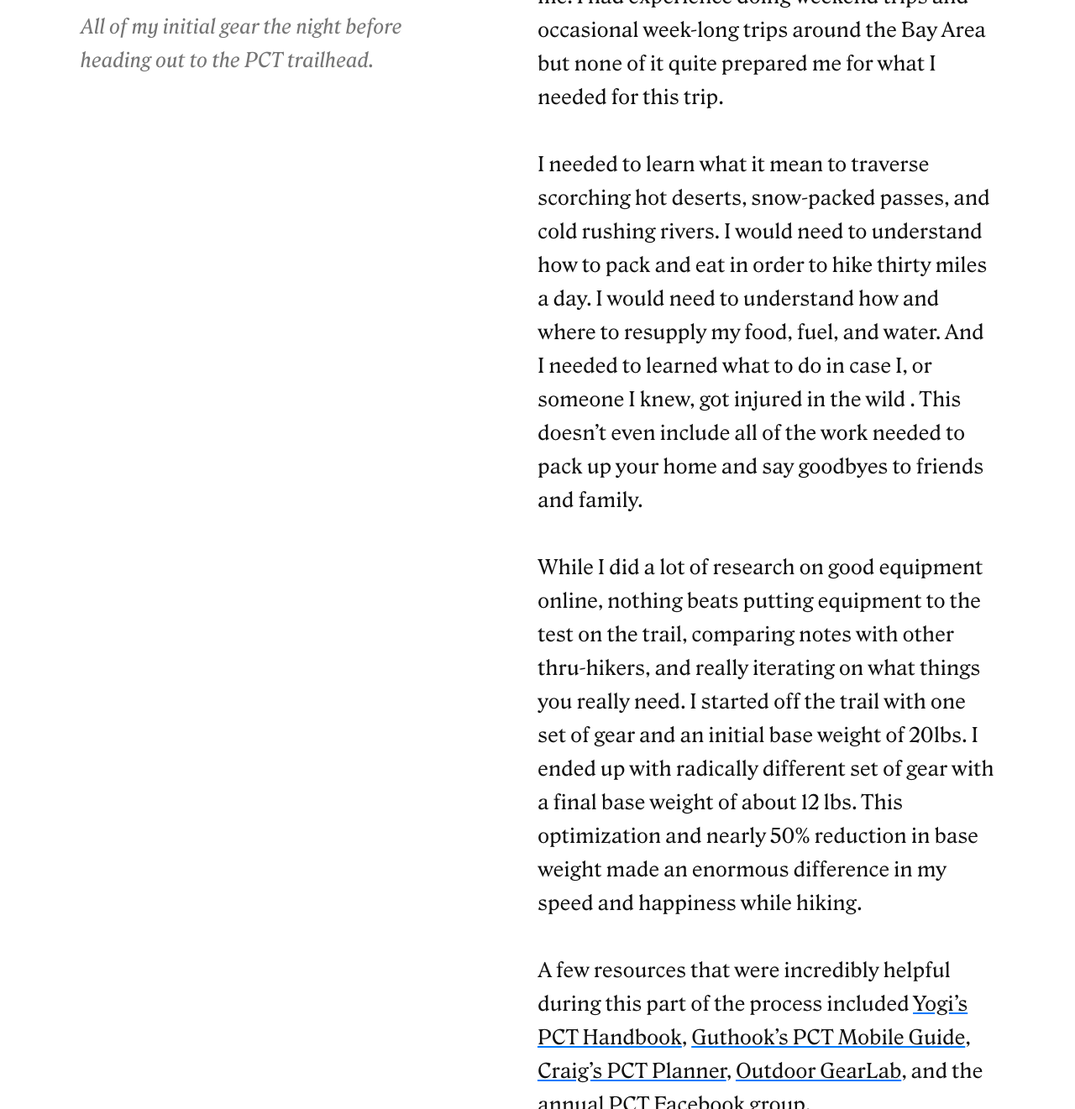
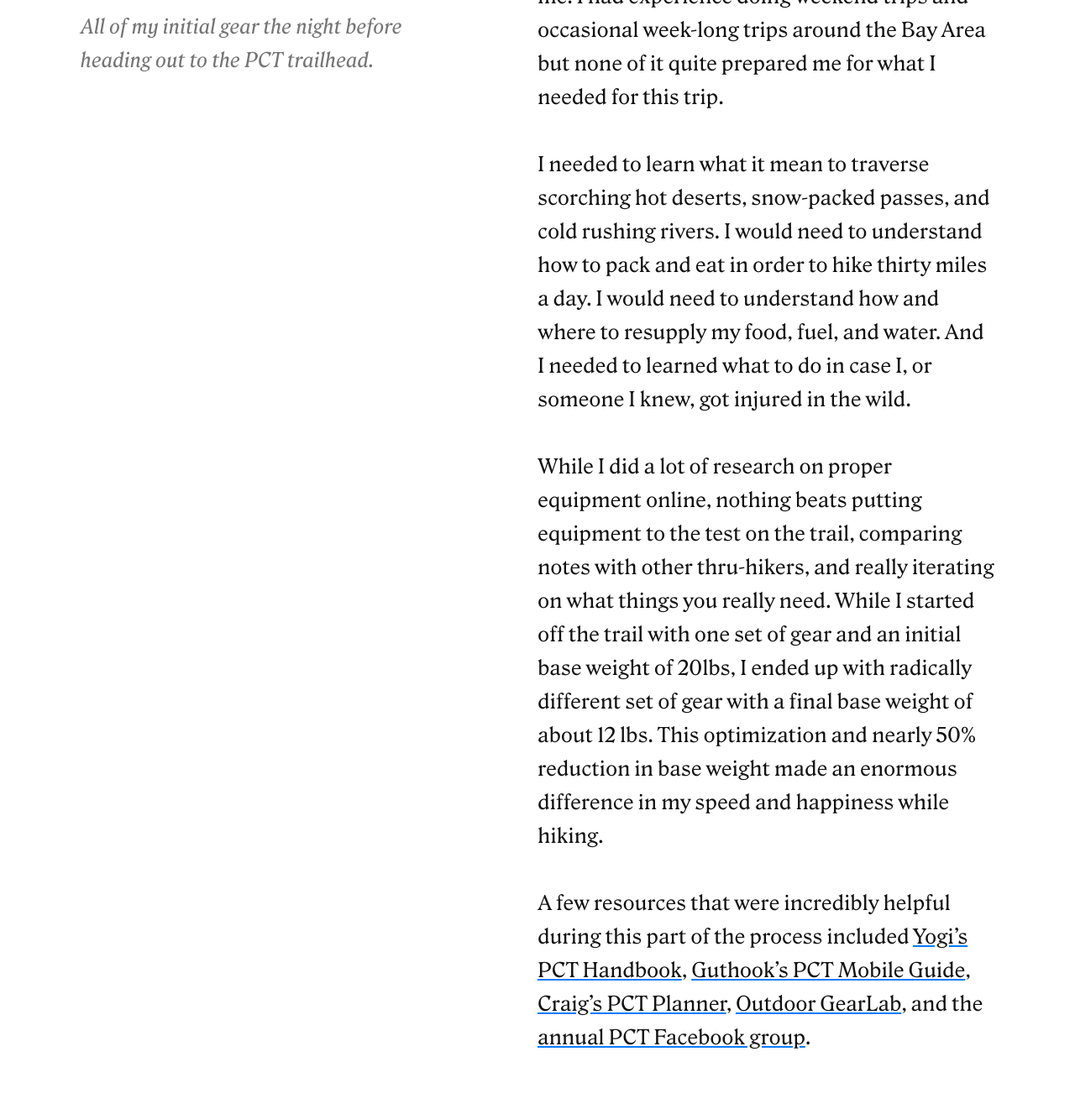
Before and after one commit to norrishung/portfolio_2021, a Jekyll site: the page built from _posts/2014-09-15-pct.md, in a window 1280 px wide and 1400 px high, scrolled down 3751 px, cut to the strip 79-1400 px from the top of the window. Shown: the whole strip at 84% size. Built offline with Jekyll 4.4.1, drawn with Linux system fonts in a browser that asks for light colours; some of the changed text lies outside the part shown.

Commit message:
fixing pct post

```diff
--- a/_posts/2014-09-15-pct.md
+++ b/_posts/2014-09-15-pct.md
@@ -69,9 +69,9 @@ When I started learning more about the beauty that California had to offer, I ev
 
 When I made the decision to do the PCT, an intense period of preparation first lay ahead of me. I had experience doing weekend trips and occasional week-long trips around the Bay Area but none of it quite prepared me for what I needed for this trip.
 
-I needed to learn what it mean to traverse scorching hot deserts, snow-packed passes, and cold rushing rivers. I would need to understand how to pack and eat in order to hike thirty miles a day. I would need to understand how and where to resupply my food, fuel, and water. And I needed to learned what to do in case I, or someone I knew, got injured in the wild . This doesn't even include all of the work needed to pack up your home and say goodbyes to friends and family.
+I needed to learn what it mean to traverse scorching hot deserts, snow-packed passes, and cold rushing rivers. I would need to understand how to pack and eat in order to hike thirty miles a day. I would need to understand how and where to resupply my food, fuel, and water. And I needed to learned what to do in case I, or someone I knew, got injured in the wild.
 
-While I did a lot of research on good equipment online, nothing beats putting equipment to the test on the trail, comparing notes with other thru-hikers, and really iterating on what things you really need. I started off the trail with one set of gear and an initial base weight of 20lbs. I ended up with radically different set of gear with a final base weight of about 12 lbs. This optimization and nearly 50% reduction in base weight made an enormous difference in my speed and happiness while hiking.
+While I did a lot of research on proper equipment online, nothing beats putting equipment to the test on the trail, comparing notes with other thru-hikers, and really iterating on what things you really need. While I started off the trail with one set of gear and an initial base weight of 20lbs, I ended up with radically different set of gear with a final base weight of about 12 lbs. This optimization and nearly 50% reduction in base weight made an enormous difference in my speed and happiness while hiking.
 
 A few resources that were incredibly helpful during this part of the process included <a href="https://www.yogisbooks.com/pacific-crest-trail/pct-yogis-pacific-crest-trail-handbook">Yogi's PCT Handbook</a>, <a href="https://atlasguides.com/pacific-crest-trail-map/">Guthook's PCT Mobile Guide</a>, <a href="https://pctplanner.com">Craig's PCT Planner</a>, <a href="https://www.outdoorgearlab.com">Outdoor GearLab</a>, and the <a href="https://www.facebook.com/groups/573346889342374/">annual PCT Facebook group</a>.
 
```
Also changed, not shown: other parts of _posts/2014-09-15-pct.md (+2 -2 lines).
